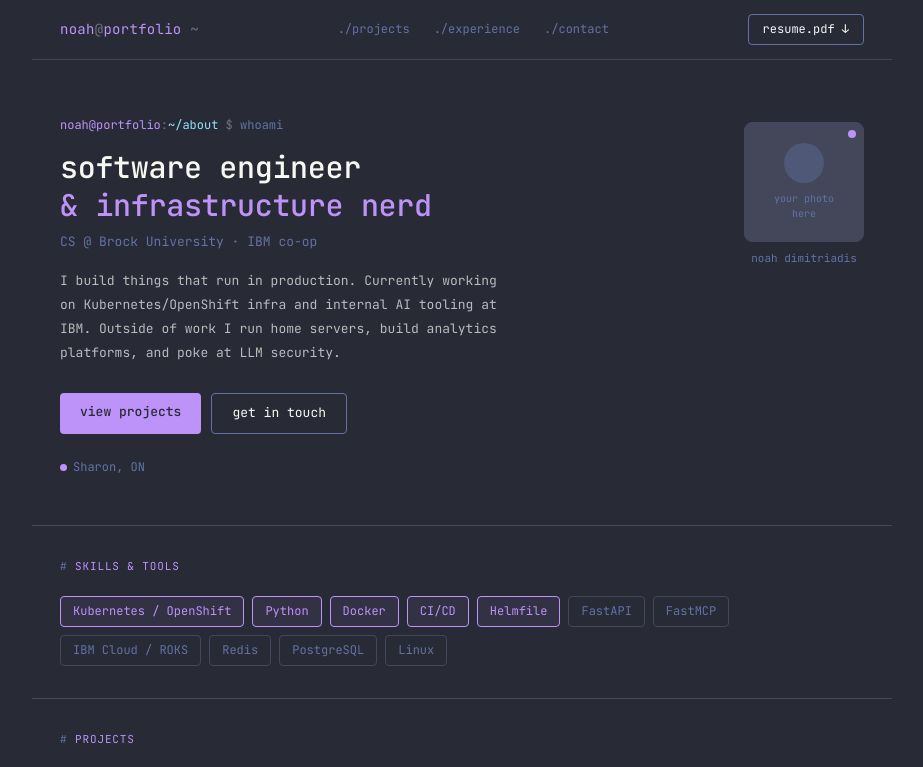
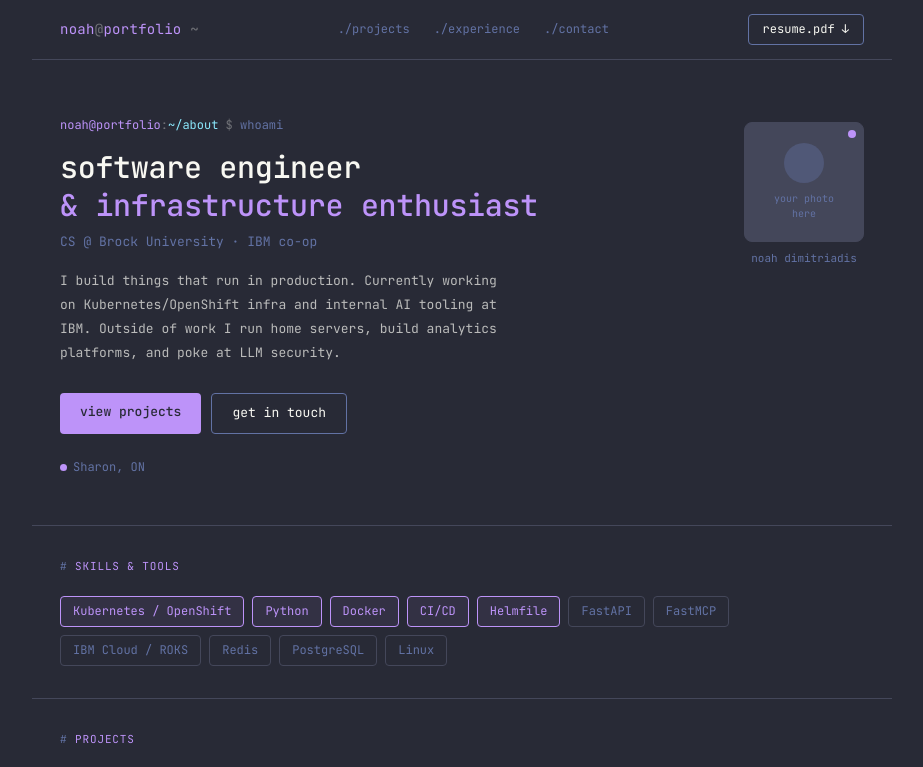
Before and after one commit to Noah-Dimitriadis/portfolio-site, a React (Vite) app: page / in a window 1280 px wide. Shown: the top 767 px of the page, without its empty margins (178-1101 px from the left). Built offline with nearby package versions, Linux system fonts and the light colour scheme.

Commit message:
change wording

```diff
--- a/src/App.jsx
+++ b/src/App.jsx
@@ -117,7 +117,7 @@ function Hero() {
         <h1 className={styles.heroH1}>
           software engineer
           <br />
-          <em className={styles.heroAccent}>&amp; infrastructure nerd</em>
+          <em className={styles.heroAccent}>&amp; infrastructure enthusiast</em>
         </h1>
 
         <p className={styles.heroRole}>CS @ Brock University · IBM co-op</p>
```
